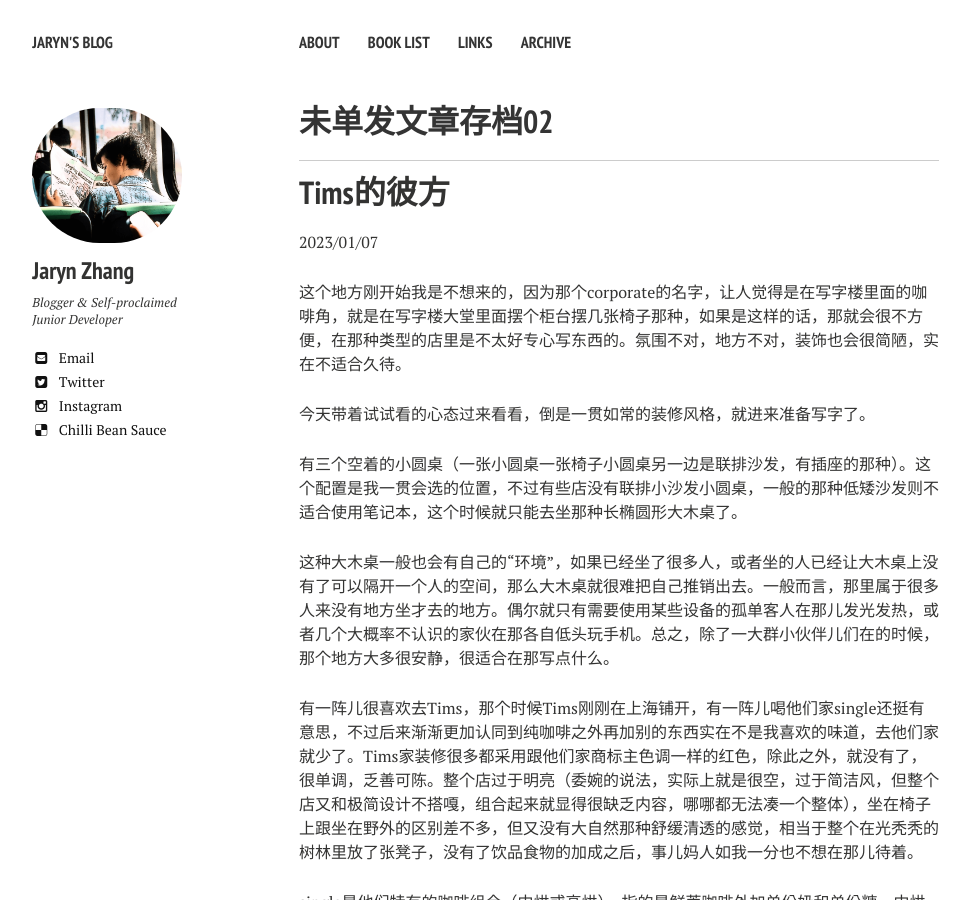
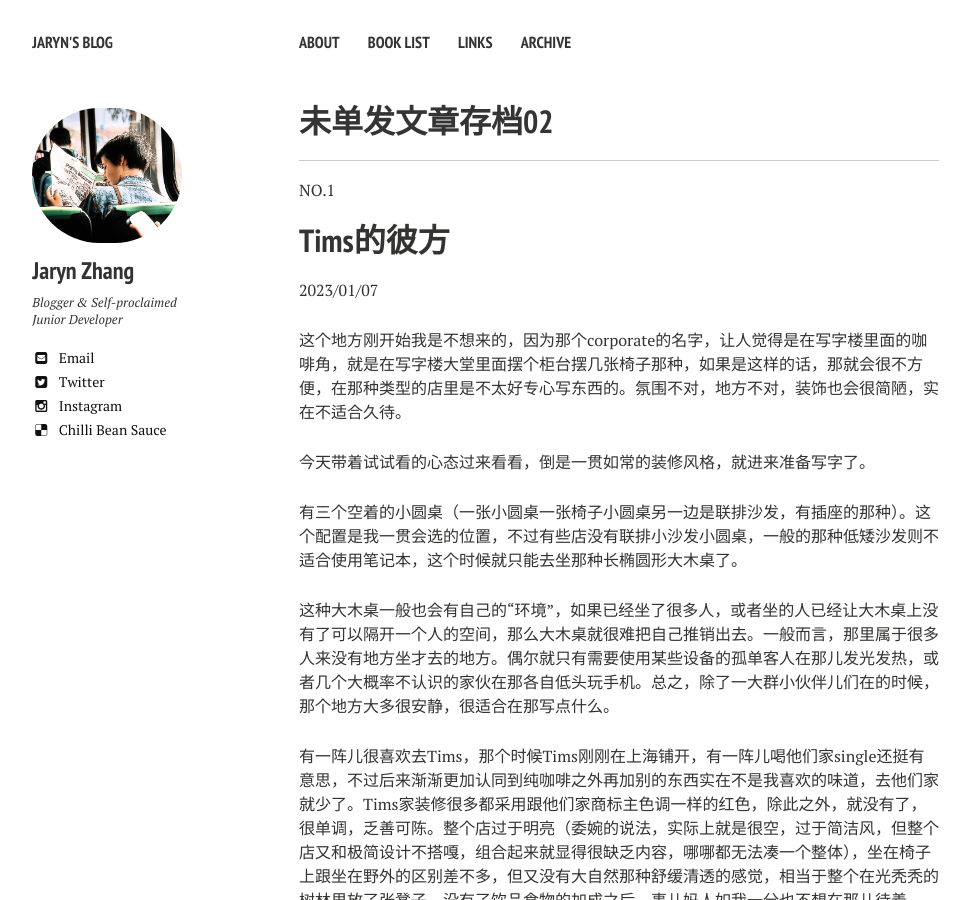
Before and after one commit to jarynzhang/jarynzhang.github.io, a Jekyll site: the page built from _posts/2023-01-01-未单发文章存档02.md, in a window 1280 px wide and 900 px high. Shown: the whole window, without its empty margins (21-991 px from the left). Built offline with Jekyll 4.4.1, drawn with Linux system fonts in a browser that asks for light colours; nearby versions of some CDN libraries; our own code applies the rules of GitHub Pages for plain Markdown files; some of the changed text lies outside the part shown.

Commit message:
update 存档02

```diff
--- a/_posts/2023-01-07-未单发文章存档02.md
+++ b/_posts/2023-01-01-未单发文章存档02.md
@@ -10,6 +10,8 @@ excerpt: 2023/01至2023/12 已写，但未单读发出文章的合集
 
 
 ___
+
+NO.1
 
 # Tims的彼方
 2023/01/07
@@ -35,3 +37,10 @@ single是他们特有的咖啡组合（中烘或高烘），指的是鲜萃咖
 作为业界大佬，星巴克有众多隐形优势，但其核心竞争力一直都是场所和氛围，后者反过来赋予其品牌影响力，在饮品品质可保证的前提下，人们会自然选择内心更有内心倾向的去处。无论其在咖啡老油条、咖啡小白还是单纯喜欢装杯的人群里有什么不同的角色定位，这都代表了一种市场胜利。对于装杯人群，其不会对品牌品质产生品牌向心力，而只会跟着主流一起摇摆，也就是那传说中的墙头草，他们的意见是最不重要的，但因为其自我实现的主要方式是炫耀，所以其声量较大，看起来似乎有些影响。可是和oppo、vivo卖出很多一样，在网上各种被鄙视的ov手机，却在其目标市场卖爆了，甚至反过来反哺其在所谓“技术流”手机用户中的口碑。墙头草作为草本植物，既好割又没记性特别喜欢在上一次死亡的地方做无限循环，韭菜的共同特点：都以为自己是风口上的猪。
 
 完，不想写了。
+
+
+---
+
+NO.2
+
+...
```
